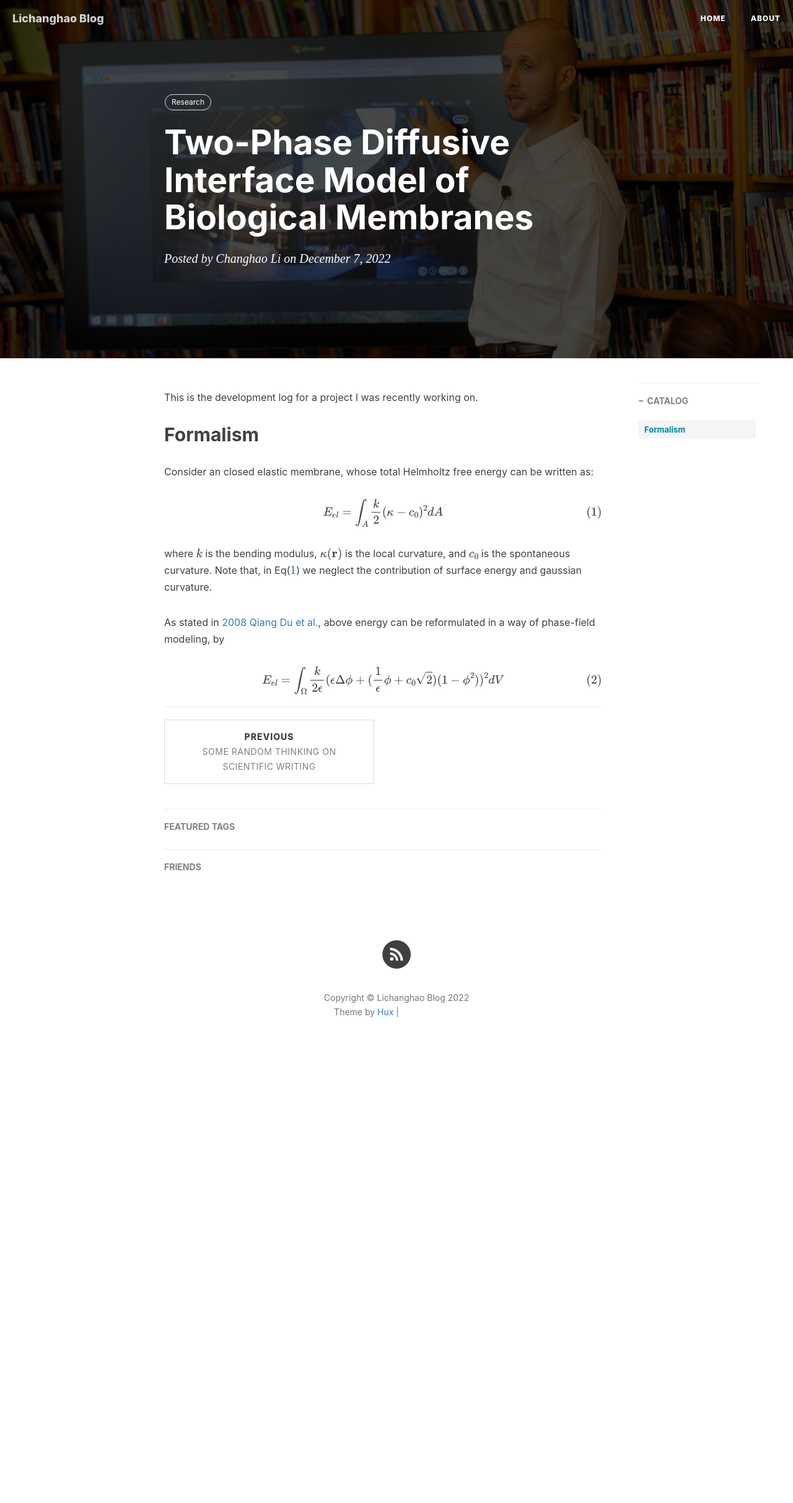
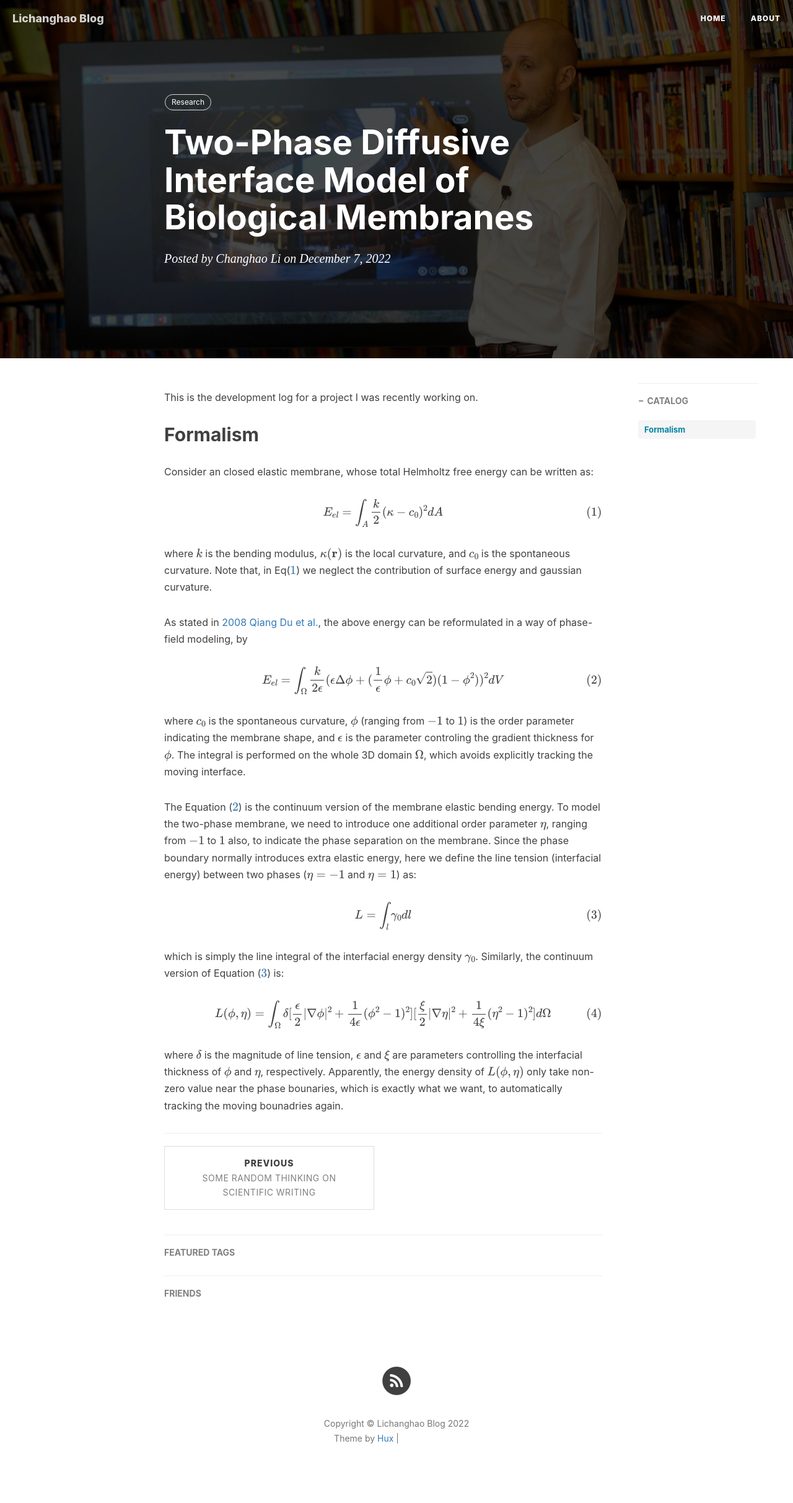
Before and after one commit to lichanghao/lichanghao.github.io.old, a Jekyll site: the page built from _posts/2022-12-07-Two-Phase membrane diffusive interface model.md, in a window 1280 px wide. Shown: the whole page at 62% size. Built offline with Jekyll 4.4.1, drawn with Linux system fonts in a browser that asks for light colours; nearby versions of some CDN libraries; formulas are drawn with MathJax 3; comment, search, counter and statistics services are not loaded; before the commit the page ends 1737 px from its top, so only the background shows below that; grey boxes are pictures that could not be loaded.

Commit message:
20221213

```diff
--- a/_posts/2022-12-07-Two-Phase membrane diffusive interface model.md
+++ b/_posts/2022-12-07-Two-Phase membrane diffusive interface model.md
@@ -21,6 +21,18 @@ $$E_{el}=\int_{A}\frac{k}{2}(\kappa-c_0)^2dA \label{eq1}\tag1$$
 
 where $k$ is the bending modulus, $\kappa(\mathbf{r})$ is the local curvature, and $c_0$ is the spontaneous curvature. Note that, in Eq($\ref{eq1}$) we neglect the contribution of surface energy and gaussian curvature.
 
-As stated in [2008 Qiang Du et al.](https://link.springer.com/article/10.1007/s00285-007-0118-2), above energy can be reformulated in a way of phase-field modeling, by
+As stated in [2008 Qiang Du et al.](https://link.springer.com/article/10.1007/s00285-007-0118-2), the above energy can be reformulated in a way of phase-field modeling, by
 
 $$ E_{el}=\int_{\Omega} \frac{k}{2\epsilon}(\epsilon\Delta\phi+(\frac{1}{\epsilon}\phi+c_0\sqrt{2})(1-\phi^2))^2dV \label{eq2}\tag2$$
+
+where $c_0$ is the spontaneous curvature, $\phi$ (ranging from $-1$ to $1$) is the order parameter indicating the membrane shape, and $\epsilon$ is the parameter controling the gradient thickness for $\phi$. The integral is performed on the whole 3D domain $\Omega$, which avoids explicitly tracking the moving interface.
+
+The Equation (\ref{eq2}) is the continuum version of the membrane elastic bending energy. To model the two-phase membrane, we need to introduce one additional order parameter $\eta$, ranging from $-1$ to $1$ also, to indicate the phase separation on the membrane. Since the phase boundary normally introduces extra elastic energy, here we define the line tension (interfacial energy) between two phases ($\eta = -1$ and $\eta = 1$) as:
+
+$$ L = \int_{l} \gamma_0 dl \label{eq3}\tag3 $$
+
+which is simply the line integral of the interfacial energy density $\gamma_0$. Similarly, the continuum version of Equation (\ref{eq3}) is:
+
+$$ L(\phi, \eta) = \int_{\Omega}\delta [\frac{\epsilon}{2}|\nabla\phi|^2 + \frac{1}{4\epsilon}(\phi^2-1)^2][\frac{\xi}{2}|\nabla\eta|^2 + \frac{1}{4\xi}(\eta^2-1)^2]d\Omega \label{eq4}\tag4$$
+
+where $\delta$ is the magnitude of line tension, $\epsilon$ and $\xi$ are   parameters controlling the interfacial thickness of $\phi$ and $\eta$, respectively. Apparently, the energy density of $L(\phi, \eta)$ only take non-zero value near the phase bounaries, which is exactly what we want, to automatically tracking the moving bounadries again.
```
